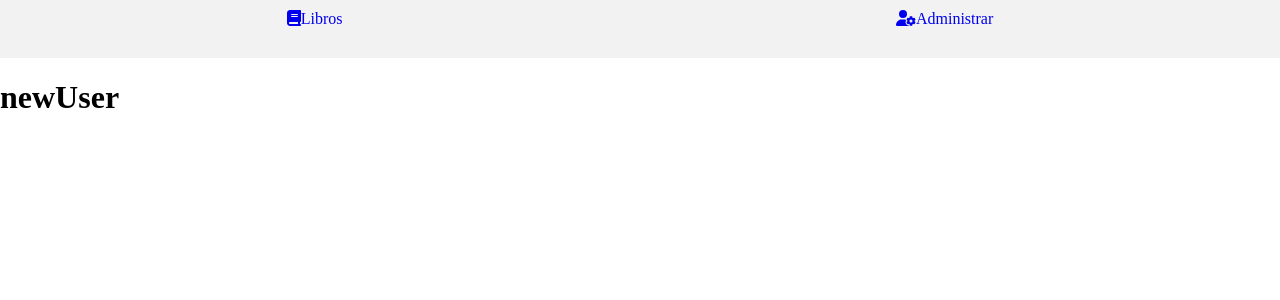
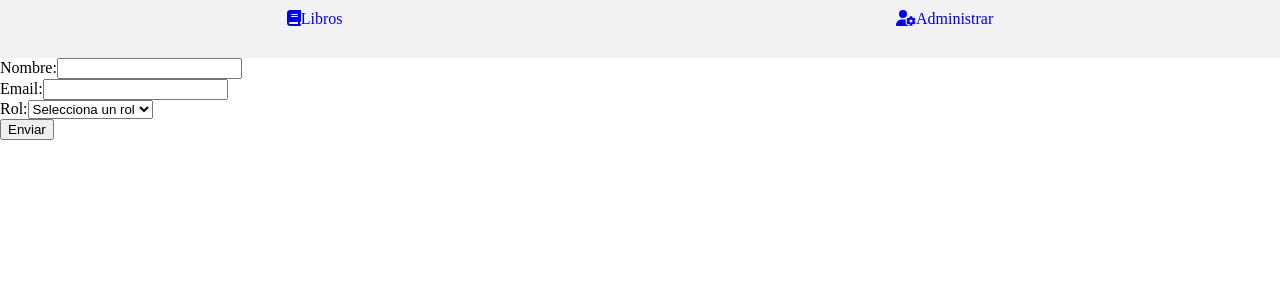
Before and after one commit to DiegoGC1822/BiblioMaster, a React (Vite) app: page /newuser in a window 1280 px wide. Shown: the top 300 px of the page. Built offline with nearby package versions, Linux system fonts and the light colour scheme.

Commit message:
creacion de nuevos usuarios

```diff
--- a/src/components/NewUser.jsx
+++ b/src/components/NewUser.jsx
@@ -1,7 +1,82 @@
+import { useState } from "react"
+import { useUsersContext } from "../contexts/usersContext"
+
 export const NewUser = () => {
+
+    const {users, setUsers} = useUsersContext()
+
+    const [formState,setFormState] = useState({
+        username: "",
+        password: "",
+        role: ""
+    })
+
+    const handleChange = (event) => {
+        const { name, value } = event.target
+        setFormState((prevFormState) => ({
+          ...prevFormState,
+          [name]: value,
+        }))
+    }
+
+    const handleSubmit = (event) => {
+        event.preventDefault();
+
+        for (let key in formState) {
+          if (formState[key] === '') {
+            alert(`El campo ${key} está vacío`);
+            return
+          }
+        }
+
+        setFormState((prevFormState) => ({
+            ...prevFormState,
+            id: users.length + 1
+        }))
+
+        setUsers((prevUsers) => ([
+            ...prevUsers,
+            formState
+        ]))
+
+        setFormState({
+            username: "",
+            password: "",
+            role: ""
+        })
+    }
+
     return (
         <div>
-            <h1>newUser</h1>
+            <form onSubmit={handleSubmit}>
+                <div>
+                    <label htmlFor="username">Nombre:</label>
+                    <input
+                    type="text"
+                    name="username"
+                    value={formState.username}
+                    onChange={handleChange}
+                    />
+                </div>
+                <div>
+                    <label htmlFor="password">Email:</label>
+                    <input
+                    type="text"
+                    name="password"
+                    value={formState.password}
+                    onChange={handleChange}
+                    />
+                </div>
+                <div>
+                    <label htmlFor="role">Rol:</label>
+                    <select htmlFor="role" name="role" value={formState.role} onChange={handleChange}>
+                        <option value="">Selecciona un rol</option>
+                        <option value="Administrator">Administrador</option>
+                        <option value="Estudent">Estudiante</option>
+                    </select>
+                </div>
+                <button type="submit">Enviar</button>
+            </form>
         </div>
     )
 }
```
